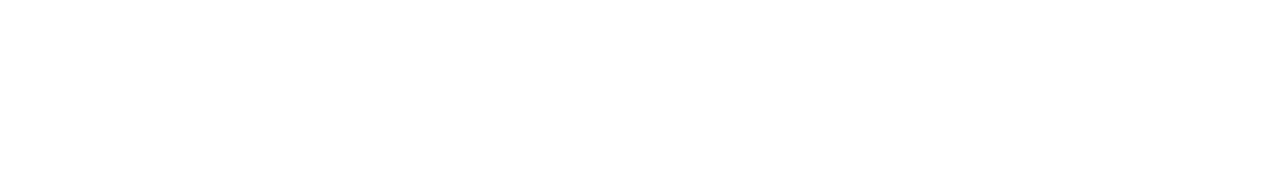
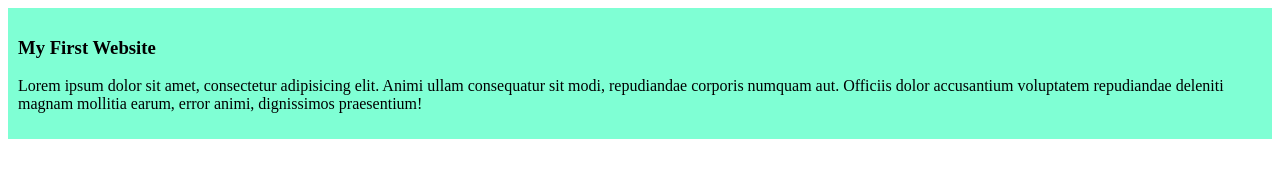
Before and after one commit to RaiyanRahman2000/my-first-github-repo, a plain HTML site: page index.html in a window 1280 px wide. Drawn offline with Linux system fonts and the light colour scheme.

Commit message:
added the first blog

```diff
--- a/index.html
+++ b/index.html
@@ -4,8 +4,12 @@
     <meta charset="UTF-8">
     <meta name="viewport" content="width=device-width, initial-scale=1.0">
     <title>My First Ever Github Repo</title>
+    <link rel="stylesheet" href="styles/blog.css">
 </head>
 <body>
-
-</body>
+    <div>
+        <h3>My First Website</h3>
+        <p>Lorem ipsum dolor sit amet, consectetur adipisicing elit. Animi ullam consequatur sit modi, repudiandae corporis numquam aut. Officiis dolor accusantium voluptatem repudiandae deleniti magnam mollitia earum, error animi, dignissimos praesentium!</p>
+    </div>
+</body >
 </html>
--- /dev/null
+++ b/styles/blog.css
@@ -0,0 +1,4 @@
+div{
+    background-color: aquamarine;
+    padding: 10px;
+}
```
